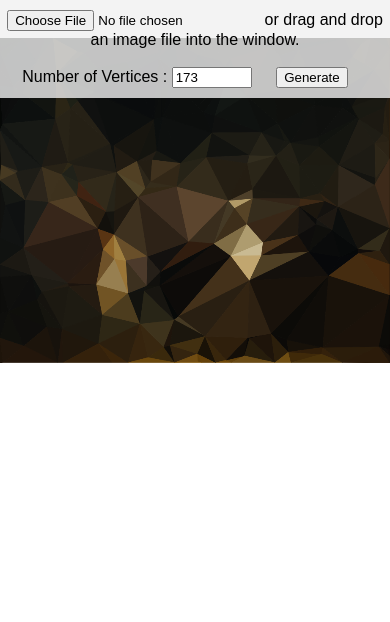
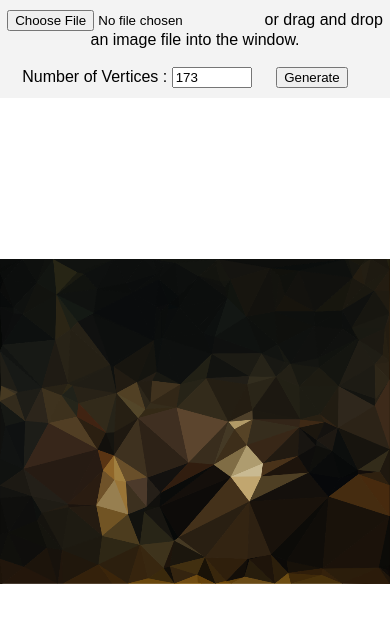
Before and after one commit to oysterCrusher/triangulatrix, a plain HTML site: page image.html in a window 390 px wide. Drawn offline with Linux system fonts and the light colour scheme.

Commit message:
Fixed image scale and positioning.

```diff
--- a/image.html
+++ b/image.html
@@ -11,10 +11,14 @@
             font-family: "Arial", sans-serif;
         }
         canvas {
-            display: block;
-            margin: 0 auto;
-            max-width: 100%;
-            max-height: 100%;
+            position: absolute;
+            left: 0;
+            top: 0;
+            z-index: -1;
+            /*display: block;*/
+            /*margin: 0 auto;*/
+            /*max-width: 100%;*/
+            /*max-height: 100%;*/
         }
         #controls {
             position: absolute;
@@ -55,6 +59,8 @@
         canvas.width = 10;
         canvas.height = 10;
         document.body.appendChild(canvas);
+
+        var scale = 1;
 
         // Create options object
         var opts = {
@@ -104,7 +110,20 @@
         image.src = 'sample.png';
 
         function onResize() {
-            canvas.style.paddingTop = '' + ((window.innerHeight - canvas.height) / 2) + 'px';
+            // If the image is larger than the window, scale it down to fit
+            var newWidth = canvas.width;
+            var newHeight = canvas.height;
+            scale = Math.min(window.innerWidth / canvas.width, window.innerHeight / canvas.height);
+            if (scale < 1) {
+                newWidth = canvas.width * scale;
+                newHeight = canvas.height * scale;
+            } else {
+                scale = 1;
+            }
+            canvas.style.width = newWidth + 'px';
+            canvas.style.height = newHeight + 'px';
+            canvas.style.left = Math.floor((window.innerWidth - newWidth) * 0.5) + 'px';
+            canvas.style.top = Math.floor((window.innerHeight- newHeight) * 0.5) + 'px';
         }
 
         function onDragOver(evt) {
@@ -122,9 +141,15 @@
             loadFile(files[0]);
         }
 
+        function onCanvasClick(evt) {
+            console.log('' + Math.floor((evt.clientX - evt.target.getBoundingClientRect().left) / scale));
+            console.log('' + Math.floor((evt.clientY - evt.target.getBoundingClientRect().top) / scale));
+        }
+
         window.addEventListener('resize', onResize, false);
         document.body.addEventListener('dragover', onDragOver, false);
         document.body.addEventListener('drop', onDrop, false);
+        canvas.addEventListener('click', onCanvasClick, false);
 
         window.controlPanel = {
             updateNVertices : updateNVertices,
```
